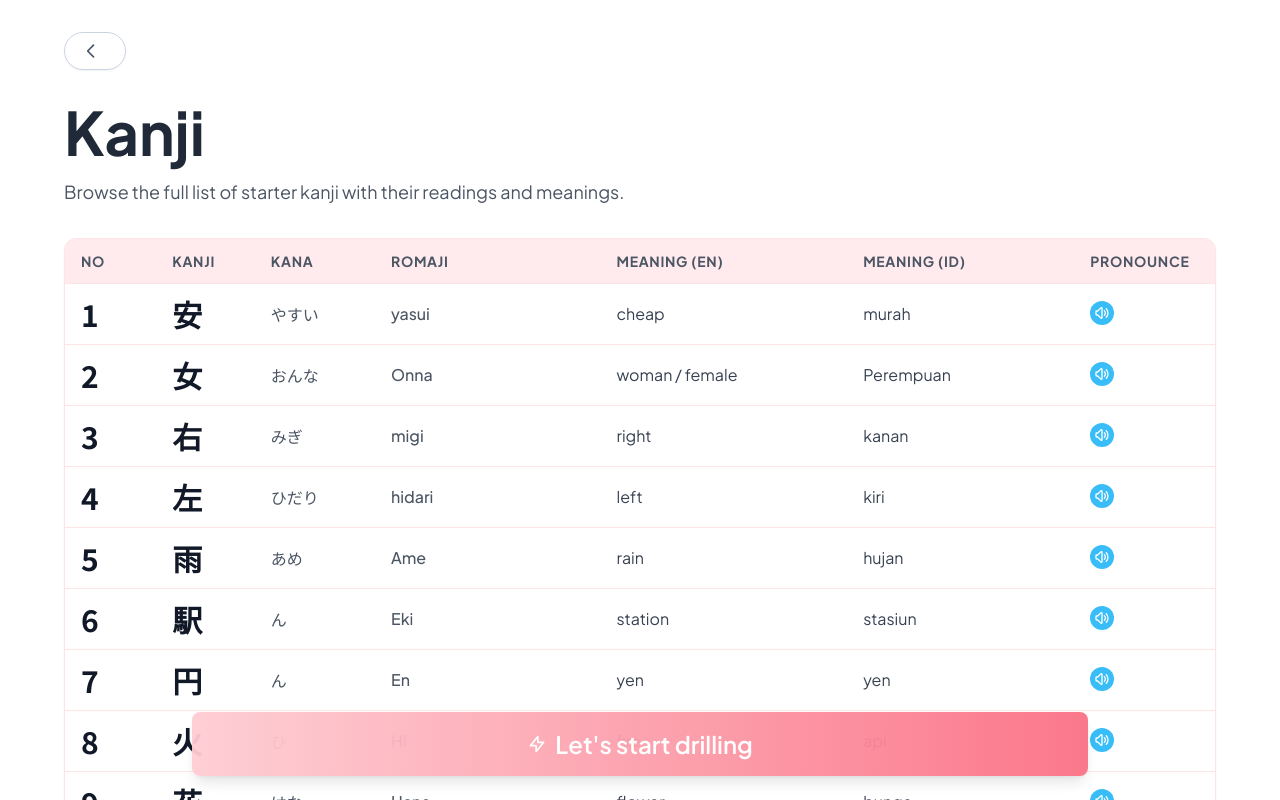
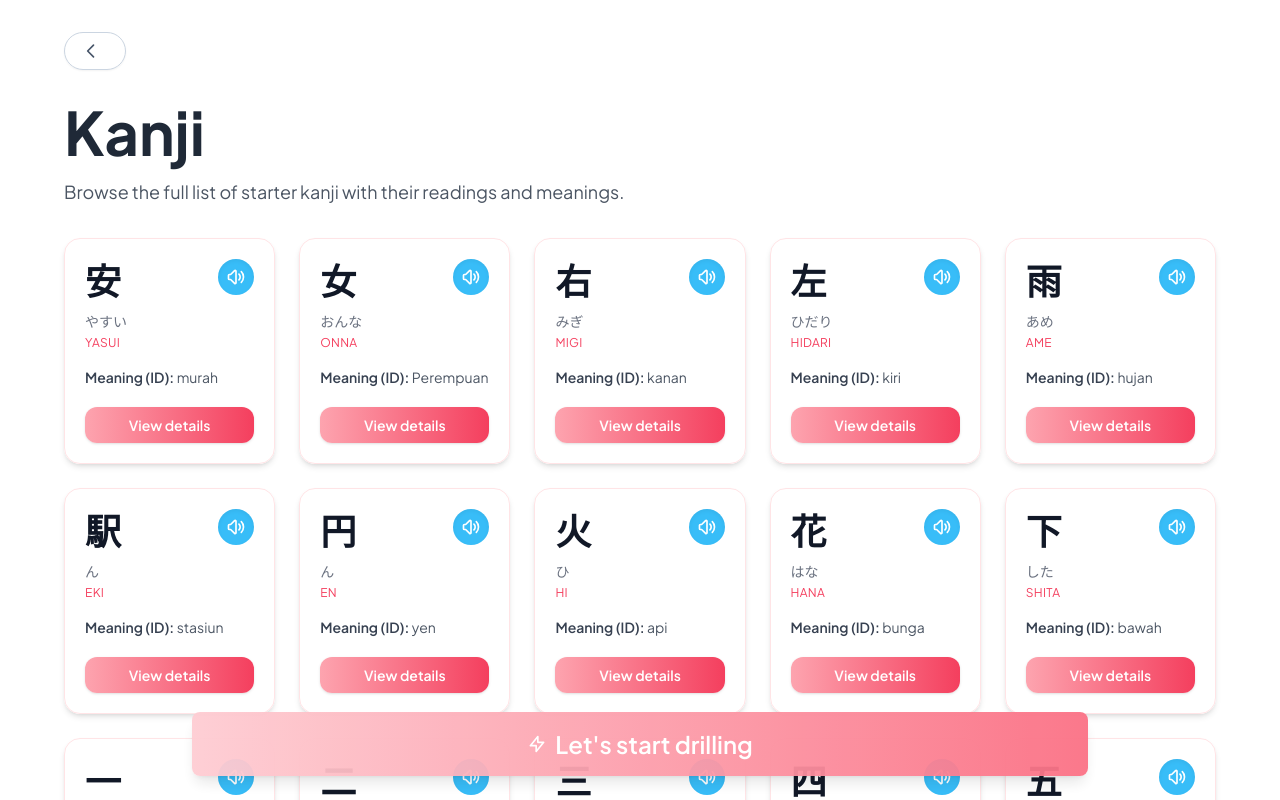
Before and after one commit to Padillahirpan/hika-nihongo-website, a Next.js app: page /kanji in a window 1280 px wide. Shown: the top 800 px of the page. Built offline with nearby package versions, Linux system fonts and the light colour scheme.

Commit message:
feat: update kanji page

```diff
--- a/app/kanji/page.js
+++ b/app/kanji/page.js
@@ -1,70 +1,46 @@
 "use client";
 
+import { useState } from "react";
 import { useRouter } from "next/navigation";
 import BackButton from "../../components/BackButton";
+import KanaStrokePlayer from "../../components/KanaStrokePlayer";
 import { getAllKanji } from "../../data/kanji-data";
 import { useLanguage } from "../../contexts/language-context";
 import { useSpeechSynthesis } from "../../util/use-speech-synthesis";
 
-const KanjiTable = ({ kanjiList }) => {
-  const { supported, speak } = useSpeechSynthesis("ja-JP");
-
-
-  if (!kanjiList || kanjiList.length === 0) {
+const buildGlyphFromKanji = (kanjiItem) => {
+  if (!kanjiItem?.kanji) {
     return null;
   }
 
-  //   // Function to pronounce the hiragana using Web Speech API
-  const pronounceHiragana = (e, kana) => {
-    e.stopPropagation();
-    if (!supported) {
-      console.error("Web Speech API is not supported in this browser");
-      return;
+  const trimmed = kanjiItem.kanji.trim();
+  if (!trimmed) {
+    return null;
   }
-    speak(kana, {
-      lang: "ja-JP",
-      rate: 0.8,
-      pitch: 1,
-      volume: 5,
-      voiceName: "Google 日本語", // optionally lock a specific voice
-      onStart: () => console.log("Pronouncing:", kana),
-      onEnd: () => console.log("Done"),
-      onError: (e) => console.error("TTS error:", e.error),
-    });
+
+  const primaryChar = Array.from(trimmed)[0];
+  if (!primaryChar) {
+    return null;
+  }
+
+  const codePoint = primaryChar.codePointAt(0);
+  if (!codePoint) {
+    return null;
+  }
+
+  return {
+    id: `kanji-${codePoint.toString(16)}`,
+    kana: primaryChar,
+    romaji: kanjiItem.romaji,
+    script: "kanji",
+    codepoint: codePoint.toString(16).toUpperCase(),
+  };
 };
 
-  return (
-    <div className="overflow-x-auto rounded-xl border border-rose-100 dark:border-rose-900/40 bg-white/60 dark:bg-gray-900/60 shadow-sm">
-      <table className="min-w-full divide-y divide-rose-100 dark:divide-rose-900/40">
-        <thead className="bg-rose-200/40 dark:bg-rose-900/20">
-          <tr className="text-left text-xs sm:text-sm font-semibold uppercase tracking-wider text-gray-600 dark:text-gray-300">
-            <th scope="col" className="px-4 py-3">No</th>
-            <th scope="col" className="px-4 py-3">Kanji</th>
-            <th scope="col" className="px-4 py-3">Kana</th>
-            <th scope="col" className="px-4 py-3">Romaji</th>
-            <th scope="col" className="px-4 py-3">Meaning (EN)</th>
-            <th scope="col" className="px-4 py-3">Meaning (ID)</th>
-            <th scope="col" className="px-4 py-3">Pronounce</th>
-          </tr>
-        </thead>
-        <tbody className="divide-y divide-rose-100 dark:divide-rose-900/40">
-          {kanjiList.map((item, index) => (
-            <tr key={`${item.kanji}-${item.romaji}`} className="text-sm sm:text-base text-gray-700 dark:text-gray-100">
-              <td className="px-4 py-3 font-semibold text-2xl sm:text-3xl text-gray-900 dark:text-gray-50 font-noto-jp">{index + 1}</td>
-              <td className="px-4 py-3 font-semibold text-2xl sm:text-3xl text-gray-900 dark:text-gray-50 font-noto-jp">{item.kanji}</td>
-              <td className="px-4 py-3 font-medium text-gray-600 dark:text-gray-300 font-noto-jp">{item.character}</td>
-              <td className="px-4 py-3 font-medium text-gray-600 dark:text-gray-300">{item.romaji}</td>
-              <td className="px-4 py-3">{item.english}</td>
-              <td className="px-4 py-3">{item.indonesia}</td>
-              <td className="px-4 py-3">
-                <button
-                    onClick={(e) => pronounceHiragana(e, item.kanji)}
-                    className="p-1 bg-sky-400 text-white rounded-full hover:bg-sky-500 focus:outline-none focus:ring-2 focus:ring-sky-300"
-                    aria-label="Pronounce"
-                  >
+const SoundIcon = () => (
   <svg
     xmlns="http://www.w3.org/2000/svg"
-                      className="lg:h-4 lg:w-4 md:h-4 md:w-4 h-4 w-4"
+    className="h-4 w-4 md:h-5 md:w-5"
     fill="none"
     viewBox="0 0 24 24"
     stroke="currentColor"
@@ -76,15 +52,149 @@ const KanjiTable = ({ kanjiList }) => {
       d="M15.536 8.464a5 5 0 010 7.072m2.828-9.9a9 9 0 010 12.728M5.586 15H4a1 1 0 01-1-1v-4a1 1 0 011-1h1.586l4.707-4.707C10.923 3.663 12 4.109 12 5v14c0 .891-1.077 1.337-1.707.707L5.586 15z"
     />
   </svg>
+);
+
+const KanjiCard = ({ item, onPronounce, onShowDetail }) => (
+  <div className="group relative flex flex-col justify-between rounded-2xl border border-rose-100 bg-white/80 p-5 shadow-md transition hover:-translate-y-1 hover:shadow-xl dark:border-rose-900/40 dark:bg-gray-900/70">
+    <div>
+      <div className="flex items-start justify-between">
+        <span className="text-4xl font-bold text-gray-900 transition group-hover:text-rose-500 dark:text-gray-100 font-noto-jp">
+          {item.kanji}
+        </span>
+        <button
+          type="button"
+          onClick={(e) => onPronounce(e, item)}
+          className="rounded-full bg-sky-400 p-2 text-white shadow-inner transition hover:bg-sky-500 focus:outline-none focus:ring-2 focus:ring-sky-300"
+          aria-label="Play pronunciation"
+        >
+          <SoundIcon />
         </button>
-              </td>
-            </tr>
+      </div>
+      {item.character && (
+        <p className="mt-3 text-sm text-gray-500 dark:text-gray-300 font-noto-jp">{item.character}</p>
+      )}
+      {item.romaji && (
+        <p className="mt-1 text-xs uppercase tracking-wide text-rose-500 dark:text-rose-300">{item.romaji}</p>
+      )}
+    </div>
+    <div className="mt-4">
+      <p className="text-sm text-gray-600 dark:text-gray-300">
+        <span className="font-semibold text-gray-700 dark:text-gray-100">Meaning (ID): </span>
+        {item.indonesia || "-"}
+      </p>
+    </div>
+    <button
+      type="button"
+      onClick={() => onShowDetail(item)}
+      className="mt-5 inline-flex items-center justify-center rounded-xl bg-gradient-to-r from-rose-300 to-rose-500 px-3 py-2 text-sm font-semibold text-white shadow transition hover:from-rose-400 hover:to-rose-600 focus:outline-none focus:ring-2 focus:ring-rose-300"
+    >
+      View details
+    </button>
+  </div>
+);
+
+const KanjiDetailModal = ({ kanjiItem, onClose }) => {
+  if (!kanjiItem) {
+    return null;
+  }
+
+  const glyph = buildGlyphFromKanji(kanjiItem);
+
+  return (
+    <div className="fixed inset-0 z-50 flex items-center justify-center bg-black/60 p-4 backdrop-blur-sm">
+      <div className="relative w-full max-w-4xl rounded-3xl border border-rose-100/40 bg-white/95 p-6 shadow-2xl dark:border-rose-900/40 dark:bg-gray-900/95">
+        <button
+          type="button"
+          onClick={onClose}
+          className="absolute right-4 top-4 rounded-full bg-gray-200 p-2 text-gray-600 transition hover:bg-gray-300 hover:text-gray-900 focus:outline-none focus:ring-2 focus:ring-rose-300 dark:bg-gray-700 dark:text-gray-200 dark:hover:bg-gray-600"
+          aria-label="Close"
+        >
+          <svg xmlns="http://www.w3.org/2000/svg" viewBox="0 0 24 24" className="h-5 w-5" fill="none" stroke="currentColor" strokeWidth={2}>
+            <path strokeLinecap="round" strokeLinejoin="round" d="M6 18L18 6M6 6l12 12" />
+          </svg>
+        </button>
+
+        <div className="grid gap-6 md:grid-cols-[minmax(0,1fr)_minmax(0,1fr)]">
+          <div className="flex justify-center">
+            <KanaStrokePlayer glyph={glyph} strokeColor="#fb7185" strokeWidth={10} />
+          </div>
+          <div className="flex flex-col justify-center space-y-4">
+            <div>
+              <p className="text-sm uppercase tracking-wide text-rose-400 dark:text-rose-300">Kanji</p>
+              <h2 className="text-5xl font-bold text-gray-900 dark:text-gray-100 font-noto-jp">{kanjiItem.kanji}</h2>
+            </div>
+            {kanjiItem.character && (
+              <div>
+                <p className="text-sm uppercase tracking-wide text-rose-400 dark:text-rose-300">Kana</p>
+                <p className="text-2xl text-gray-700 dark:text-gray-200 font-noto-jp">{kanjiItem.character}</p>
+              </div>
+            )}
+            {kanjiItem.romaji && (
+              <div>
+                <p className="text-sm uppercase tracking-wide text-rose-400 dark:text-rose-300">Romaji</p>
+                <p className="text-xl text-gray-700 dark:text-gray-200">{kanjiItem.romaji}</p>
+              </div>
+            )}
+            <div>
+              <p className="text-sm uppercase tracking-wide text-rose-400 dark:text-rose-300">Meaning (ID)</p>
+              <p className="text-base text-gray-700 dark:text-gray-200">{kanjiItem.indonesia || "-"}</p>
+            </div>
+          </div>
+        </div>
+      </div>
+    </div>
+  );
+};
+
+const KanjiGrid = ({ kanjiList }) => {
+  const { supported, speak } = useSpeechSynthesis("ja-JP");
+  const [selectedKanji, setSelectedKanji] = useState(null);
+
+  if (!Array.isArray(kanjiList) || kanjiList.length === 0) {
+    return null;
+  }
+
+  const handlePronounce = (event, item) => {
+    event.stopPropagation();
+    if (!supported) {
+      console.error("Web Speech API is not supported in this browser");
+      return;
+    }
+    speak(item.kanji, {
+      lang: "ja-JP",
+      rate: 0.6,
+      pitch: 1,
+      volume: 5,
+      voiceName: "Google 日本語",
+      onStart: () => console.log("Pronouncing:", item.kanji),
+      onEnd: () => console.log("Done"),
+      onError: (error) => console.error("TTS error:", error.error),
+    });
+  };
+
+  const handleOpenDetail = (item) => {
+    setSelectedKanji(item);
+  };
+
+  const handleCloseDetail = () => {
+    setSelectedKanji(null);
+  };
+
+  return (
+    <>
+      <div className="grid gap-6 sm:grid-cols-2 md:grid-cols-3 lg:grid-cols-4 xl:grid-cols-5 mb-20">
+        {kanjiList.map((item) => (
+          <KanjiCard
+            key={`${item.kanji}-${item.romaji}`}
+            item={item}
+            onPronounce={handlePronounce}
+            onShowDetail={handleOpenDetail}
+          />
         ))}
-        </tbody>
-      </table>
-      <div className="w-full h-[20px] mt-16 rounded-lg mb-4 flex items-center justify-center" />
-
       </div>
+      <ButtonDrilling />
+      {selectedKanji && <KanjiDetailModal kanjiItem={selectedKanji} onClose={handleCloseDetail} />}
+    </>
   );
 };
 
@@ -98,10 +208,10 @@ const ButtonDrilling = () => {
   return (
     <button
       onClick={handleDrillingClick}
-      className="fixed bottom-6 left-1/2 transform -translate-x-1/2 max-w-4xl w-11/12 rounded-lg opacity-95 bg-gradient-to-r from-rose-200 to-rose-400 hover:from-rose-400 hover:to-rose-500 text-white px-6 py-4 shadow-lg transition-all duration-300 hover:scale-105 z-50 flex items-center justify-center space-x-2"
+      className="fixed bottom-6 left-1/2 z-50 flex w-11/12 max-w-4xl -translate-x-1/2 transform items-center justify-center space-x-2 rounded-lg bg-gradient-to-r from-rose-200 to-rose-400 px-6 py-4 text-white opacity-95 shadow-lg transition-all duration-300 hover:scale-105 hover:from-rose-400 hover:to-rose-500"
     >
       <svg
-        className="w-5 h-5"
+        className="h-5 w-5"
         fill="none"
         stroke="currentColor"
         viewBox="0 0 24 24"
@@ -113,16 +223,16 @@ const ButtonDrilling = () => {
           d="M13 10V3L4 14h7v7l9-11h-7z"
         />
       </svg>
-      <span className="sm:text-xl xl:text-2xl font-semibold">
+      <span className="font-semibold sm:text-xl xl:text-2xl">
         Let's start drilling
       </span>
     </button>
   );
-}
+};
 
 export default function KanjiPage() {
   const router = useRouter();
-  const { t, language } = useLanguage();
+  const { language } = useLanguage();
 
   const kanjiList = getAllKanji();
   const descriptions = {
@@ -136,20 +246,18 @@ export default function KanjiPage() {
   };
 
   return (
-    <main className="min-h-screen p-8 bg-white dark:bg-gray-900">
-      <div className="max-w-6xl mx-auto">
+    <main className="min-h-screen bg-white p-8 dark:bg-gray-900">
+      <div className="mx-auto max-w-6xl">
         <BackButton handleBackToHome={handleBackToHome} />
 
-        <h1 className="text-6xl font-bold mt-8 text-left mb-4 font-jakarta text-gray-800 dark:text-gray-100">
+        <h1 className="mt-8 mb-4 text-left text-6xl font-bold text-gray-800 dark:text-gray-100 font-jakarta">
           Kanji
         </h1>
-        <p className="text-lg text-gray-600 dark:text-gray-300 mb-8 font-jakarta">
+        <p className="mb-8 text-lg text-gray-600 dark:text-gray-300 font-jakarta">
           {description}
         </p>
 
-        <KanjiTable kanjiList={kanjiList} />
-        {/* Drilling Button */}
-        <ButtonDrilling />
+        <KanjiGrid kanjiList={kanjiList} />
       </div>
     </main>
   );
```
Also changed, not shown: app/kanji-drill/page.js (+31 -33 lines). Lines whose indentation alone changed are shown as unchanged.
